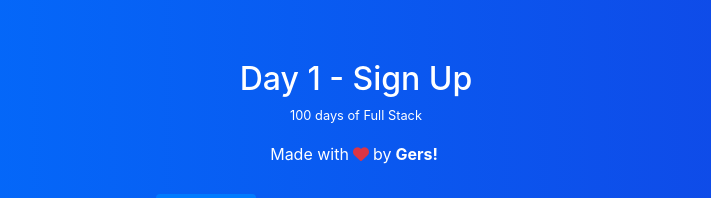
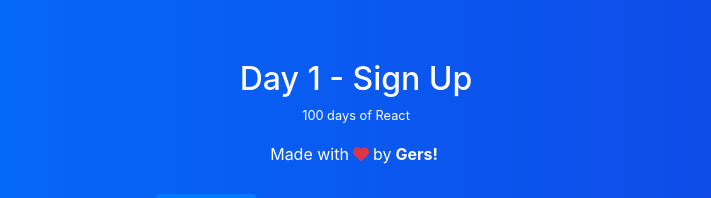
Before and after one commit to gersly/day1-signup-client, a React (Create React App) app: page / in a window 1280 px wide. Shown: the top 198 px of the page, without its empty margins (284-995 px from the left). Built offline with nearby package versions, Linux system fonts and the light colour scheme.

Commit message:
Changed title text

```diff
--- a/src/components/Title.js
+++ b/src/components/Title.js
@@ -5,7 +5,7 @@ export default class Title extends Component {
         return (
             <div className="text-center text-white">
                 <h2>Day 1 - Sign Up</h2>
-                <p className="small"> 100 days of Full Stack</p>
+                <p className="small"> 100 days of React</p>
                 <p>Made with
                 <i class="fas fa-heart text-danger mx-1"></i>
                 by
```
